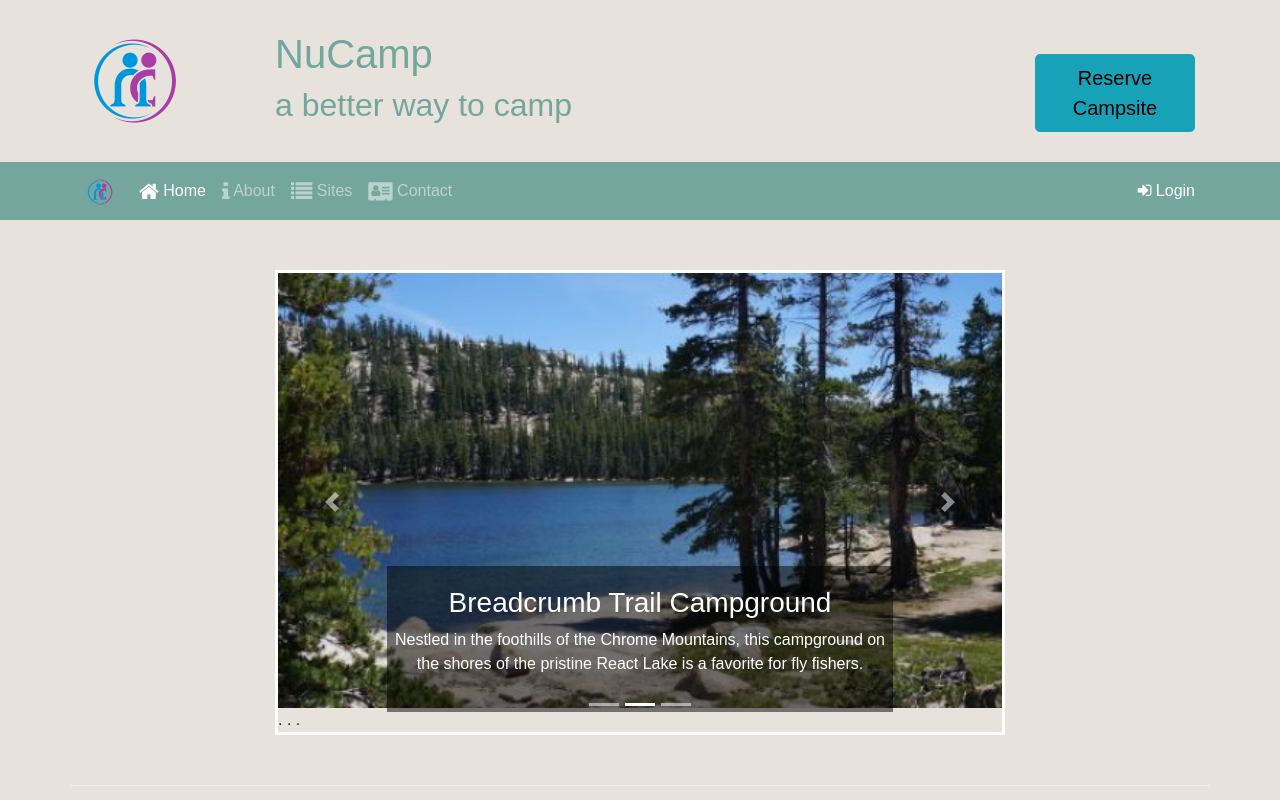
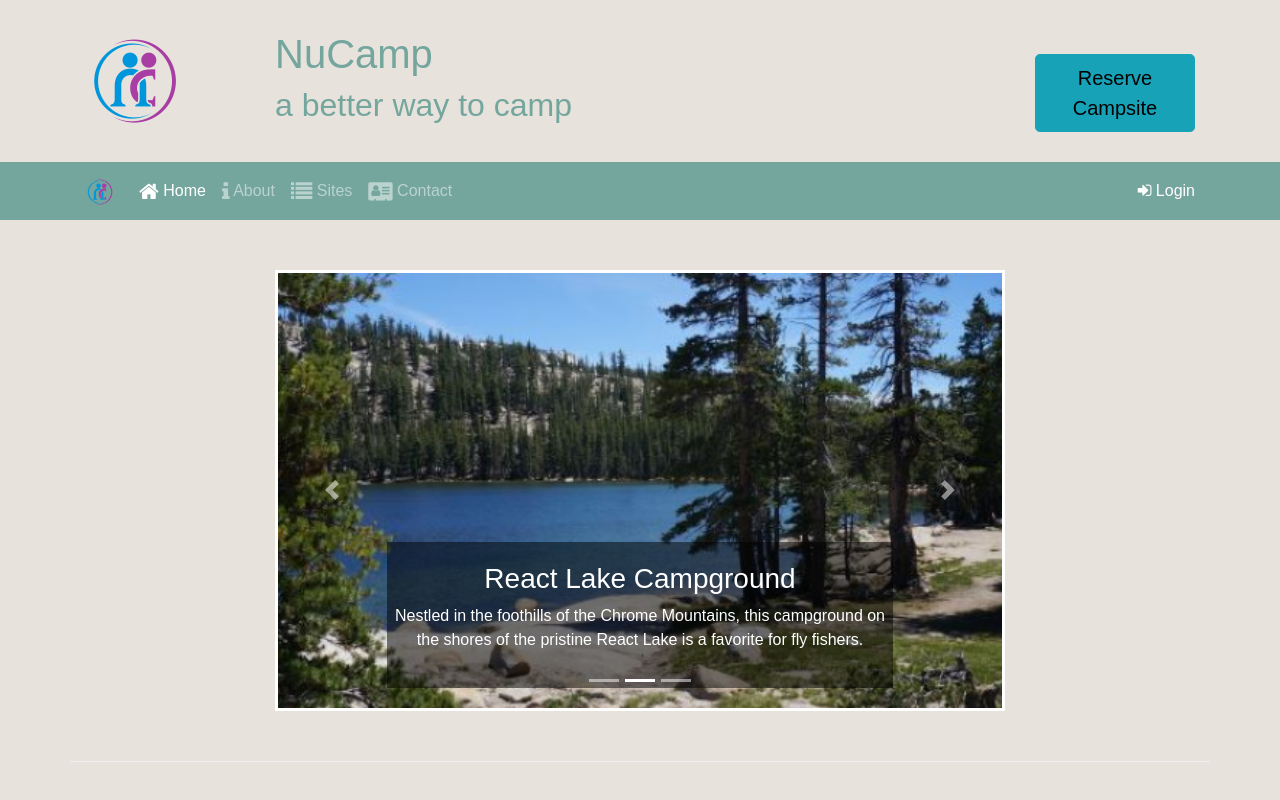
Before and after one commit to veronicaadler/nucampsite, a website: page index.html in a window 1280 px wide. Both pictures are taken after a click on the link 100 px from the left and 191 px from the top of the page. Shown: the top 800 px of the page. Drawn offline with nearby package versions, Linux system fonts and the light colour scheme.

Commit message:
updated captions for carousel

```diff
--- a/index.html
+++ b/index.html
@@ -116,15 +116,14 @@
                         <div class="carousel-item">
                             <img class="d-block w-100" src="img/react-lake.jpg" alt="React Lake Campground" />
                             <div class="carousel-caption">
-                                <h3>Breadcrumb Trail Campground</h3>
+                                <h3>React Lake Campground</h3>
                                 <p class="d-none d-sm-block">Nestled in the foothills of the Chrome Mountains, this campground on the shores of the pristine React Lake is a favorite for fly fishers.</p>
                             </div>
-. . .
                         </div>
                         <div class="carousel-item">
                             <img class="d-block w-100" src="img/chrome-river.jpg" alt="Chrome River Campground" />
                             <div class="carousel-caption">
-                                <h3>Breadcrumb Trail Campground</h3>
+                                <h3>Chrome River Campground</h3>
                                 <p class="d-none d-sm-block">Spend a few sunny days and starry nights beneath a canopy of old-growth firs at this enchanting spot by the Chrome River.</p>
                             </div>
                         </div>
```
